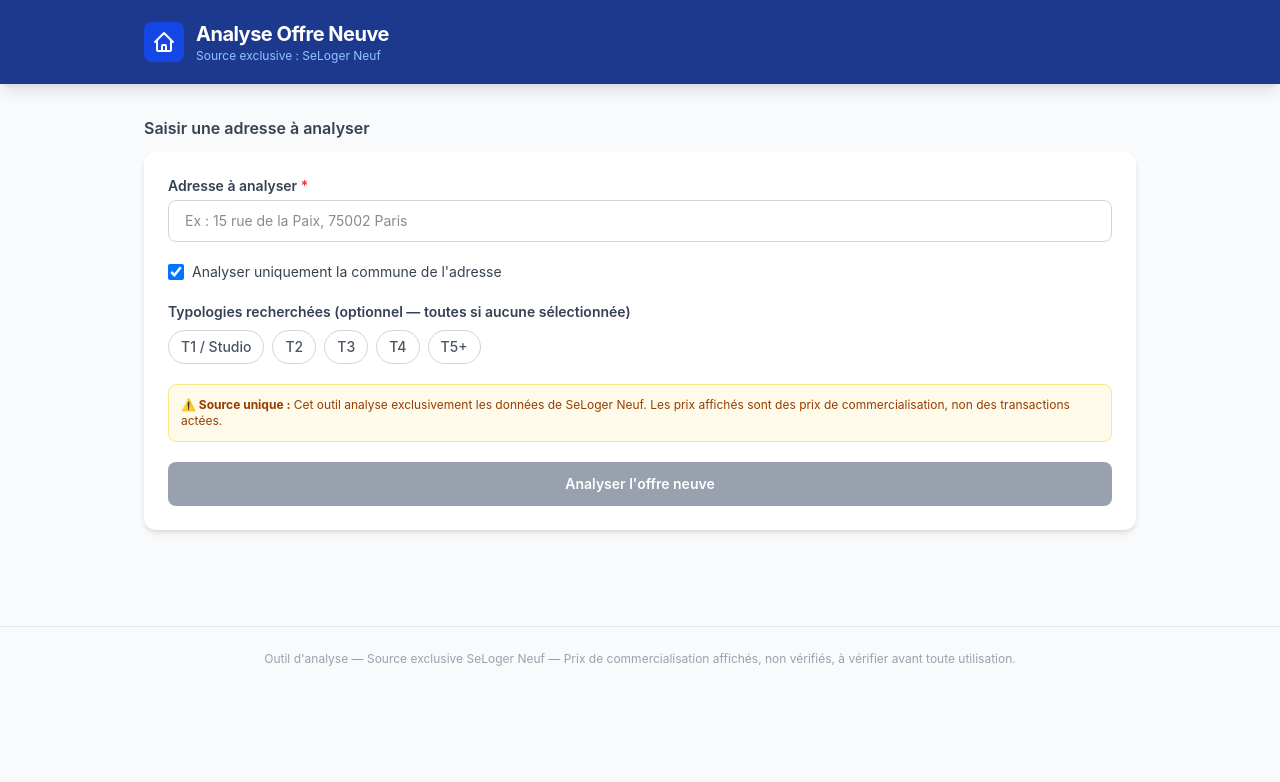
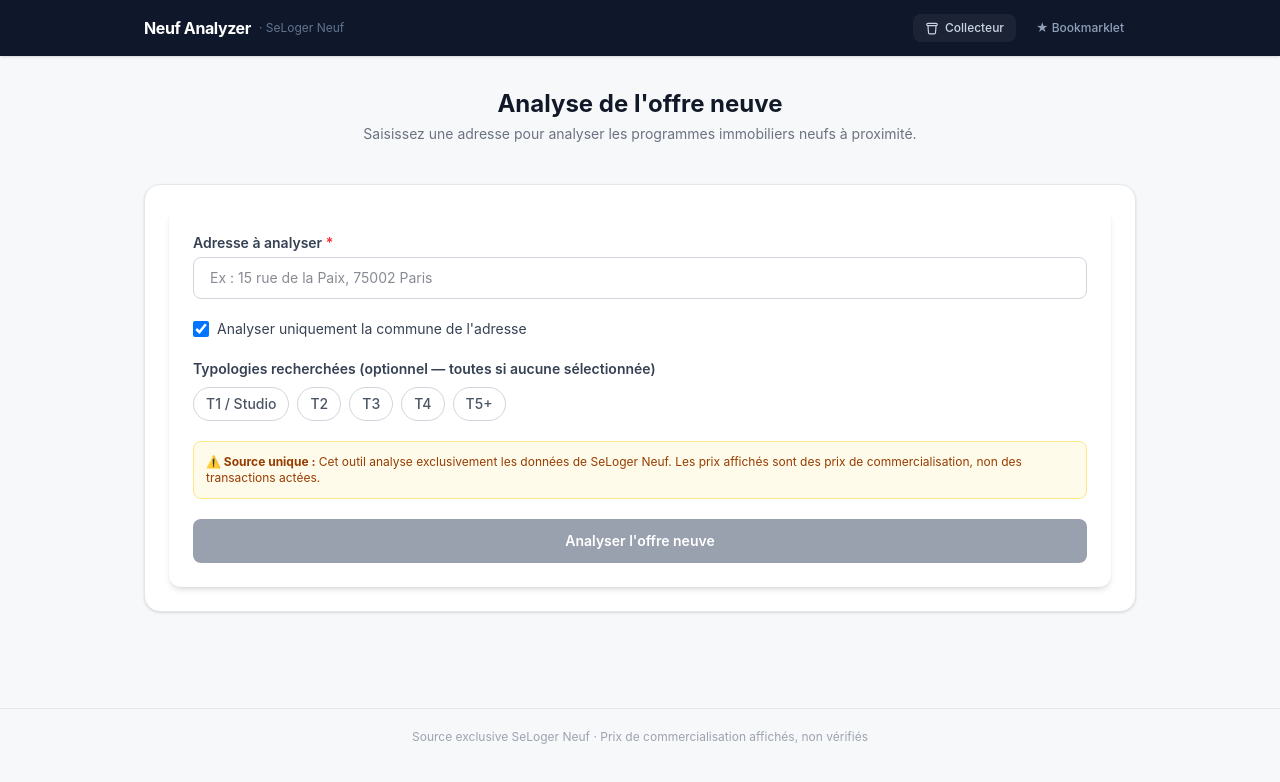
Before and after one commit to titolotiti/Se-loger-neuf-, a Next.js app: page / in a window 1280 px wide. Shown: the top 782 px of the page. Built offline with nearby package versions, Linux system fonts and the light colour scheme.

Commit message:
Update page.tsx

```diff
--- a/src/app/page.tsx
+++ b/src/app/page.tsx
@@ -1,14 +1,46 @@
 "use client";
 
-import { useState } from "react";
+import { useState, useEffect } from "react";
 import NeufAddressForm from "@/components/neuf/NeufAddressForm";
 import NeufAnalysisResults from "@/components/neuf/NeufAnalysisResults";
 import type {
   NeufAnalysisInput,
   NeufAnalysisResult,
   NeufListing,
-  ImportedProgramData,
+  NeufTypology,
 } from "@/types/neuf";
+
+type ImportedLot = {
+  typology: NeufTypology | null;
+  rawTypology?: string;
+  surfaceM2?: number | null;
+  priceEur?: number | null;
+  pricePerM2?: number | null;
+  availableCount: number;
+  debug?: {
+    rawBlockText?: string;
+    parsingWarnings?: string[];
+  } & Record<string, unknown>;
+};
+
+type ImportedProgramData = {
+  bookmarkletVersion?: string;
+  programName: string;
+  pageUrl?: string;
+  sourceUrl?: string;
+  totalUnits?: number | null;
+  availableUnits?: number | null;
+  bodyTextSample?: string;
+  rawTypologyBlocks?: unknown[];
+  lots: ImportedLot[];
+  importedAt?: string;
+  developer?: string;
+  city?: string;
+  address?: string;
+};
+
+
+const LS_KEY = "seloger_neuf_collected_programs";
 
 function mergeImportedLotsIntoResult(
   result: NeufAnalysisResult,
@@ -35,7 +67,7 @@ function mergeImportedLotsIntoResult(
           programId: prog.programId,
           source: "SeLogerNeuf" as const,
           url: imported.sourceUrl || prog.url,
-          extractedAt: imported.importedAt,
+          extractedAt: imported.importedAt ?? new Date().toISOString(),
           programName: prog.programName,
           developer: prog.developer,
           city: prog.city,
@@ -54,7 +86,7 @@ function mergeImportedLotsIntoResult(
             : !hasPrice
             ? "Prix non disponible dans le JSON importé"
             : undefined,
-          availableCount: lot.availableCount,
+          availableCount: lot.availableCount ?? undefined,
         };
       });
 
@@ -80,6 +112,22 @@ export default function Home() {
   const [exportLoading, setExportLoading] = useState(false);
   const [error, setError] = useState<string | null>(null);
   const [importedLots, setImportedLots] = useState<Record<string, ImportedProgramData>>({});
+  const [collectedCount, setCollectedCount] = useState(0);
+
+  useEffect(() => {
+    function updateCount() {
+      try {
+        const raw = localStorage.getItem(LS_KEY);
+        const list = raw ? (JSON.parse(raw) as unknown[]) : [];
+        setCollectedCount(Array.isArray(list) ? list.length : 0);
+      } catch {
+        setCollectedCount(0);
+      }
+    }
+    updateCount();
+    window.addEventListener("storage", updateCount);
+    return () => window.removeEventListener("storage", updateCount);
+  }, []);
 
   function handleImportLots(programId: string, data: ImportedProgramData) {
     setImportedLots((prev) => ({ ...prev, [programId]: data }));
@@ -90,20 +138,17 @@ export default function Home() {
     setError(null);
     setResult(null);
     setImportedLots({});
-
     try {
       const res = await fetch("/api/neuf/analyze", {
         method: "POST",
         headers: { "Content-Type": "application/json" },
         body: JSON.stringify(input),
       });
-
       if (!res.ok) {
         const data = await res.json().catch(() => ({}));
-        throw new Error(data?.error ?? `Erreur serveur (${res.status})`);
+        throw new Error((data as { error?: string }).error ?? `Erreur serveur (${res.status})`);
       }
-
-      const data: NeufAnalysisResult = await res.json();
+      const data = (await res.json()) as NeufAnalysisResult;
       setResult(data);
     } catch (err) {
       setError(err instanceof Error ? err.message : "Une erreur est survenue");
@@ -115,7 +160,6 @@ export default function Home() {
   async function handleExport() {
     if (!result) return;
     setExportLoading(true);
-
     try {
       const merged = mergeImportedLotsIntoResult(result, importedLots);
       const res = await fetch("/api/neuf/export", {
@@ -123,19 +167,14 @@ export default function Home() {
         headers: { "Content-Type": "application/json" },
         body: JSON.stringify(merged),
       });
-
       if (!res.ok) {
         const data = await res.json().catch(() => ({}));
-        throw new Error(data?.error ?? `Erreur export (${res.status})`);
+        throw new Error((data as { error?: string }).error ?? `Erreur export (${res.status})`);
       }
-
       const blob = await res.blob();
-      const city = result.geocodedAddress.city
-        .toLowerCase()
-        .replace(/[^a-z0-9]/g, "_");
+      const city = result.geocodedAddress.city.toLowerCase().replace(/[^a-z0-9]/g, "_");
       const date = new Date().toISOString().slice(0, 10);
       const filename = `seloger_neuf_${city}_${date}.xlsx`;
-
       const url = URL.createObjectURL(blob);
       const a = document.createElement("a");
       a.href = url;
@@ -152,39 +191,58 @@ export default function Home() {
   }
 
   return (
-    <main className="min-h-screen bg-gray-50">
-      {/* Header */}
-      <header className="bg-blue-900 text-white shadow-lg">
-        <div className="max-w-5xl mx-auto px-4 py-5 flex items-center gap-3">
-          <div className="bg-blue-700 rounded-lg p-2">
-            <svg className="h-6 w-6" fill="none" viewBox="0 0 24 24" stroke="currentColor">
-              <path
-                strokeLinecap="round"
-                strokeLinejoin="round"
-                strokeWidth={2}
-                d="M3 12l2-2m0 0l7-7 7 7M5 10v10a1 1 0 001 1h3m10-11l2 2m-2-2v10a1 1 0 01-1 1h-3m-6 0a1 1 0 001-1v-4a1 1 0 011-1h2a1 1 0 011 1v4a1 1 0 001 1m-6 0h6"
-              />
+    <div className="min-h-screen bg-[#F7F8FA]">
+      {/* ── Header ── */}
+      <header className="bg-[#0F172A] text-white sticky top-0 z-40 shadow-sm">
+        <div className="max-w-5xl mx-auto px-4 py-3.5 flex items-center justify-between gap-4">
+          <div className="flex items-center gap-2">
+            <span className="font-bold text-base tracking-tight">Neuf Analyzer</span>
+            <span className="hidden sm:inline text-slate-500 text-xs">· SeLoger Neuf</span>
+          </div>
+          <nav className="flex items-center gap-2">
+            <a
+              href="/collecteur"
+              className="flex items-center gap-1.5 text-xs font-medium text-slate-300 hover:text-white bg-white/5 hover:bg-white/10 px-3 py-1.5 rounded-lg transition-colors"
+            >
+              <svg className="h-3.5 w-3.5" fill="none" viewBox="0 0 24 24" stroke="currentColor">
+                <path strokeLinecap="round" strokeLinejoin="round" strokeWidth={2}
+                  d="M5 8h14M5 8a2 2 0 110-4h14a2 2 0 110 4M5 8l1 12a2 2 0 002 2h8a2 2 0 002-2L19 8" />
               </svg>
-          </div>
-          <div>
-            <h1 className="text-xl font-bold tracking-tight">Analyse Offre Neuve</h1>
-            <p className="text-blue-300 text-xs">Source exclusive : SeLoger Neuf</p>
-          </div>
+              <span>Collecteur</span>
+              {collectedCount > 0 && (
+                <span className="bg-[#2563EB] text-white text-[10px] font-bold px-1.5 py-0.5 rounded-full min-w-[18px] text-center leading-none">
+                  {collectedCount}
+                </span>
+              )}
+            </a>
+            <a
+              href="/bookmarklet"
+              className="text-xs font-medium text-slate-400 hover:text-white px-3 py-1.5 rounded-lg hover:bg-white/5 transition-colors"
+            >
+              ★ Bookmarklet
+            </a>
+          </nav>
         </div>
       </header>
 
-      <div className="max-w-5xl mx-auto px-4 py-8 space-y-8">
-        {/* Formulaire */}
-        <section>
-          <h2 className="text-base font-semibold text-gray-700 mb-3">
-            Saisir une adresse à analyser
-          </h2>
+      {/* ── Body ── */}
+      <main className="max-w-5xl mx-auto px-4 py-8 space-y-8">
+        {/* Hero */}
+        <div className="text-center pb-2">
+          <h1 className="text-2xl font-bold text-[#111827]">Analyse de l'offre neuve</h1>
+          <p className="text-sm text-[#6B7280] mt-1">
+            Saisissez une adresse pour analyser les programmes immobiliers neufs à proximité.
+          </p>
+        </div>
+
+        {/* Form card */}
+        <div className="bg-white border border-[#E5E7EB] rounded-2xl p-6 shadow-sm">
           <NeufAddressForm onSubmit={handleAnalyze} loading={loading} />
-        </section>
+        </div>
 
-        {/* Erreur */}
+        {/* Error */}
         {error && (
-          <div className="bg-red-50 border border-red-300 rounded-lg p-4 text-red-700 text-sm">
+          <div className="bg-[#FEF2F2] border border-red-200 rounded-xl p-4 text-sm text-red-800">
             <strong>Erreur :</strong> {error}
           </div>
         )}
@@ -192,19 +250,15 @@ export default function Home() {
         {/* Spinner */}
         {loading && (
           <div className="flex flex-col items-center justify-center py-16 gap-4">
-            <div className="animate-spin rounded-full h-12 w-12 border-b-2 border-blue-700" />
-            <p className="text-gray-500 text-sm">
+            <div className="animate-spin rounded-full h-10 w-10 border-2 border-[#2563EB] border-t-transparent" />
+            <p className="text-sm text-[#6B7280]">
               Recherche des programmes neufs sur SeLoger Neuf…
-            </p>
-            <p className="text-gray-400 text-xs">
-              Cette opération peut prendre quelques secondes.
             </p>
           </div>
         )}
 
-        {/* Résultats */}
+        {/* Results */}
         {result && !loading && (
-          <section>
           <NeufAnalysisResults
             result={result}
             onExport={handleExport}
@@ -212,15 +266,13 @@ export default function Home() {
             importedLots={importedLots}
             onImportLots={handleImportLots}
           />
-          </section>
         )}
+      </main>
+
+      {/* ── Footer ── */}
+      <footer className="border-t border-[#E5E7EB] mt-16 py-5 text-center text-xs text-[#9CA3AF]">
+        Source exclusive SeLoger Neuf · Prix de commercialisation affichés, non vérifiés
+      </footer>
     </div>
-
-      {/* Footer */}
-      <footer className="border-t border-gray-200 mt-16 py-6 text-center text-xs text-gray-400">
-        Outil d'analyse — Source exclusive SeLoger Neuf — Prix de commercialisation affichés,
-        non vérifiés, à vérifier avant toute utilisation.
-      </footer>
-    </main>
   );
 }
```
Lines whose indentation alone changed are shown as unchanged.
